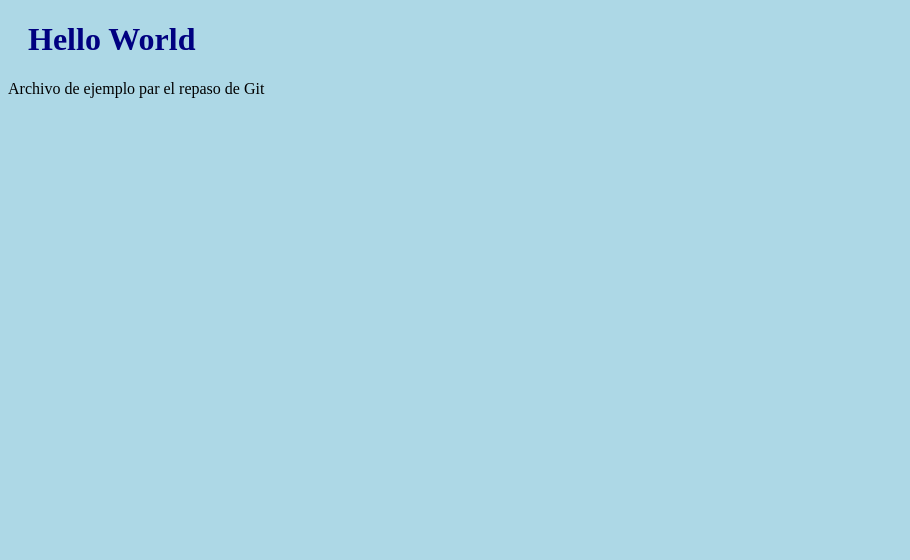
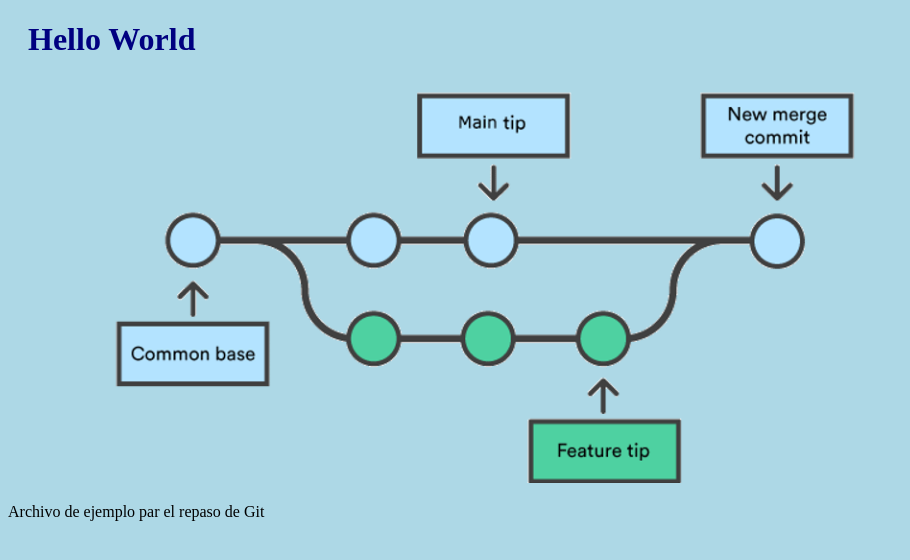
Before and after one commit to JoseDLosada/hello-git, a plain HTML site: page index.html in a window 1280 px wide. Shown: the whole page, without its empty margins (0-910 px from the left). Drawn offline with Linux system fonts and the light colour scheme.

Commit message:
add: imagen al archivo index.html-Hello World

```diff
--- a/index.html
+++ b/index.html
@@ -8,6 +8,13 @@
   </head>
   <body>
     <h1>Hello World</h1>
+    <div>
+      <img
+        src="gitimg.png"
+        alt="img git"
+        style="width: 100%; max-width: 960px"
+      />
+    </div>
     <p>Archivo de ejemplo par el repaso de Git</p>
   </body>
 </html>
```
Also changed, not shown: gitimg.png (added).
